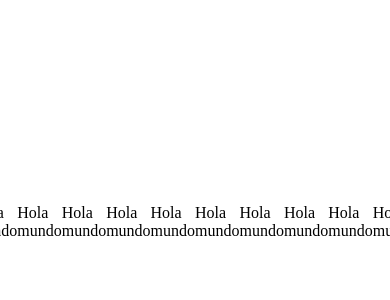
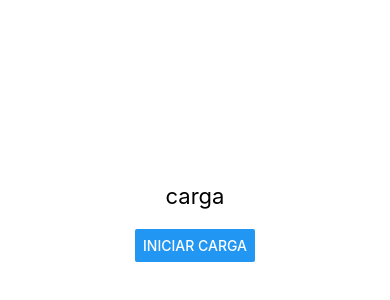
Before and after one commit to maruleyvaa/PM194, a React Native app in the folder my-blank/: screen / in a window 390 px wide. Shown: the part 200-500 px from the top of the page. Built offline with nearby package versions, Linux system fonts and the light colour scheme.

Commit message:
Activity Indicator

```diff
--- a/my-blank/App.js
+++ b/my-blank/App.js
@@ -1,167 +1,66 @@
 //Zona 1, IMPORTACIONES
 
 import { StatusBar } from 'expo-status-bar';
-import { StyleSheet, Text, View, ImageBackground, ScrollView} from 'react-native';
+import { StyleSheet, Text, View, ImageBackground, ScrollView, ActivityIndicator} from 'react-native';
 import React, { useEffect, useState } from 'react';
 import * as SplashScreen from 'expo-splash-screen';
+import { Button } from 'react-native-web';
 
 //Zona 2
 export default function App() {
-  return(
-    <ScrollView contentContainerStyle={styles.background} showsVerticalScrollIndicator={false} horizontal={true}>
-      <text>Hola mundo</text>
-      <text>Hola mundo</text>
-      <text>Hola mundo</text>
-      <text>Hola mundo</text>
-      <text>Hola mundo</text>
-      <text>Hola mundo</text>
-      <text>Hola mundo</text>
-      <text>Hola mundo</text>
-      <text>Hola mundo</text>
-      <text>Hola mundo</text>
-      <text>Hola mundo</text>
-      <text>Hola mundo</text>
-      <text>Hola mundo</text>
-      <text>Hola mundo</text>
-      <text>Hola mundo</text>
-      <text>Hola mundo</text>
-      <text>Hola mundo</text>
-      <text>Hola mundo</text>
-      <text>Hola mundo</text>
-      <text>Hola mundo</text>
-      <text>Hola mundo</text>
-      <text>Hola mundo</text>
-      <text>Hola mundo</text>
-      <text>Hola mundo</text>
-      <text>Hola mundo</text>
-      <text>Hola mundo</text>
-      <text>Hola mundo</text>
-      <text>Hola mundo</text>
-      <text>Hola mundo</text>
-      <text>Hola mundo</text>
-      <text>Hola mundo</text>
-      <text>Hola mundo</text>
-      <text>Hola mundo</text>
-      <text>Hola mundo</text>
-      <text>Hola mundo</text>
-      <text>Hola mundo</text>
-      <text>Hola mundo</text>
-      <text>Hola mundo</text>
-      <text>Hola mundo</text>
-      <text>Hola mundo</text>
-      <text>Hola mundo</text>
-      <text>Hola mundo</text>
-      <text>Hola mundo</text>
-      <text>Hola mundo</text>
-      <text>Hola mundo</text>
-      <text>Hola mundo</text>
-      <text>Hola mundo</text>
-      <text>Hola mundo</text>
-      <text>Hola mundo</text>
-      <text>Hola mundo</text>
-      <text>Hola mundo</text>
-      <text>Hola mundo</text>
-      <text>Hola mundo</text>
-      <text>Hola mundo</text>
-      <text>Hola mundo</text>
-      <text>Hola mundo</text>
-      <text>Hola mundo</text>
-      <text>Hola mundo</text>
-      <text>Hola mundo</text>
-      <text>Hola mundo</text>
-      <text>Hola mundo</text>
-      <text>Hola mundo</text>
-      <text>Hola mundo</text>
-      <text>Hola mundo</text>
-      <text>Hola mundo</text>
-      <text>Hola mundo</text>
-      <text>Hola mundo</text>
-      <text>Hola mundo</text>
-      <text>Hola mundo</text>
-      <text>Hola mundo</text>
-      <text>Hola mundo</text>
-      <text>Hola mundo</text>
-      <text>Hola mundo</text>
-      <text>Hola mundo</text>
-      <text>Hola mundo</text>
-      <text>Hola mundo</text>
-      <text>Hola mundo</text>
-      <text>Hola mundo</text>
-      <text>Hola mundo</text>
-      <text>Hola mundo</text>
-      <text>Hola mundo</text>
-      <text>Hola mundo</text>
-      <text>Hola mundo</text>
-      <text>Hola mundo</text>
-      <text>Hola mundo</text>
-      <text>Hola mundo</text>
-      <text>Hola mundo</text>
-      <text>Hola mundo</text>
-      <text>Hola mundo</text>
-      <text>Hola mundo</text>
-      <text>Hola mundo</text>
-      <text>Hola mundo</text>
-      <text>Hola mundo</text>
-      <text>Hola mundo</text>
-      <text>Hola mundo</text>
-      <text>Hola mundo</text>
-      <text>Hola mundo</text>
-      <text>Hola mundo</text>
-      <text>Hola mundo</text>
-      <text>Hola mundo</text>
-      <text>Hola mundo</text>
-      <text>Hola mundo</text>
-      <text>Hola mundo</text>
-      <text>Hola mundo</text>
-      <text>Hola mundo</text>
-      <text>Hola mundo</text>
-      <text>Hola mundo</text>
-      <text>Hola mundo</text>
-      <text>Hola mundo</text>
-      <text>Hola mundo</text>
-      <text>Hola mundo</text>
-      <text>Hola mundo</text>
-      <text>Hola mundo</text>
-      <text>Hola mundo</text>
-      <text>Hola mundo</text>
-      <text>Hola mundo</text>
-      <text>Hola mundo</text>
-      <text>Hola mundo</text>
-      <text>Hola mundo</text>
-      <text>Hola mundo</text>
 
+  const [loading, setLoading] = useState(false);
+  const [mensaje, setMensaje] = useState('');
 
+  const simularcarga = () => {
+    setLoading(true);
+    setMensaje('');
+    setTimeout(() => {
+      setLoading(false);
+      setMensaje('Carga completada');
+    }, 3000);
+  };
 
-
-    </ScrollView>
-  )
-
+  return (
+    <View style={styles.container}>
+      <Text style={styles.title}>
+        carga
+      </Text>
+      {loading ? (
+        <View>
+          <ActivityIndicator size="large" color="#2D9CDB"/>
+          <Text style={styles.subtitle}> CARGANDO... </Text>
+        </View>
+      ) : (
+        <>
+        <Button title ="Iniciar Carga" onPress={simularcarga} />
+        {mensaje !== ''&& <Text style={styles.exito}>{mensaje}</Text>}
+        </>
+      )}
+    </View>
+  );
 }
 
 
 
 // Zona 3, ESTILOS
 const styles = StyleSheet.create({
-  background: {
+  container: {
     flex: 1,
-    width: "100%",
-    height: "100%",
     justifyContent: 'center',
     alignItems: 'center',
   },
-  container: {
-    flex: 1,
-    padding: 20,
-    alignItems: 'center',
-    justifyContent: 'center',
+  title: {
+    fontSize: 22,
+    marginBottom: 20
   },
-  title: {
-    fontSize: 28,
+  texto:{
+    marginTop:15,
+    color: 'gray',
+  },
+  exito: {
+    marginTop: 20,
+    color: 'green',
     fontWeight: 'bold',
-    color: '#fff'
-  },
-  subtitle: {
-    fontSize: 16,
-    color: '#fff'
   }
 });
```
